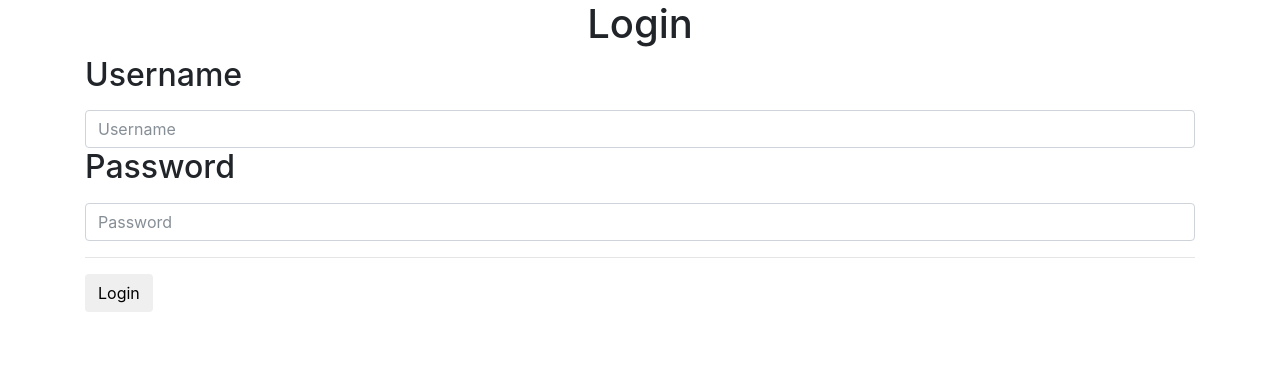
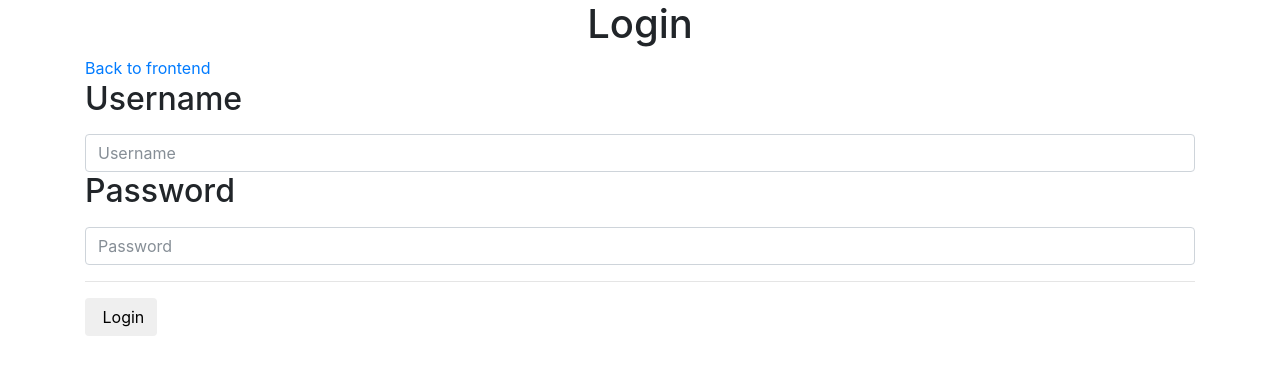
Before and after one commit to ItsSeaJay/blue-carbon, a PHP site: page /backend/templates/login_form.php in a window 1280 px wide. Shown: the top 375 px of the page. Run offline with PHP 8.4, Linux system fonts and the light colour scheme; a stand-in replaces the project's code that opens the database connection; some libraries are stand-ins or nearby versions.

Commit message:
Added a link back to the frontend

```diff
--- a/source/backend/templates/login_form.php
+++ b/source/backend/templates/login_form.php
@@ -6,6 +6,8 @@
     <!-- Styles -->
     <!-- Bootstrap -->
     <link rel="stylesheet" href="https://maxcdn.bootstrapcdn.com/bootstrap/4.0.0-beta.2/css/bootstrap.min.css" integrity="sha384-PsH8R72JQ3SOdhVi3uxftmaW6Vc51MKb0q5P2rRUpPvrszuE4W1povHYgTpBfshb" crossorigin="anonymous">
+    <!-- Open Iconic -->
+    <link rel="stylesheet" href="https://cdnjs.cloudflare.com/ajax/libs/open-iconic/1.1.1/font/css/open-iconic-bootstrap.min.css" integrity="sha256-BJ/G+e+y7bQdrYkS2RBTyNfBHpA9IuGaPmf9htub5MQ=" crossorigin="anonymous">
     <!-- Scripts -->
     <!-- JQuery -->
     <script  src="http://code.jquery.com/jquery-3.2.1.min.js" integrity="sha256-hwg4gsxgFZhOsEEamdOYGBf13FyQuiTwlAQgxVSNgt4=" crossorigin="anonymous"></script>
@@ -21,6 +23,10 @@
   <body>
     <div class="container">
       <h1 class="text-center">Login</h1>
+      <a href="../">
+        <span class="oi oi-arrow-left"></span>
+        Back to frontend
+      </a>
       <!-- Login Form -->
       <form id="login-form" method="post">
         <!-- Username -->
@@ -34,7 +40,9 @@
         </label>
         <input id="password" class="form-control" type="password" name="password" value="" placeholder="Password">
         <hr>
-        <button class="btn btn-default" type="submit" name="login">Login</button>
+        <button class="btn btn-default" type="submit" name="login">
+          <span class="oi oi-account-login"></span>&nbsp;Login
+        </button>
       </form>
 
       <p id="result"></p>
```
